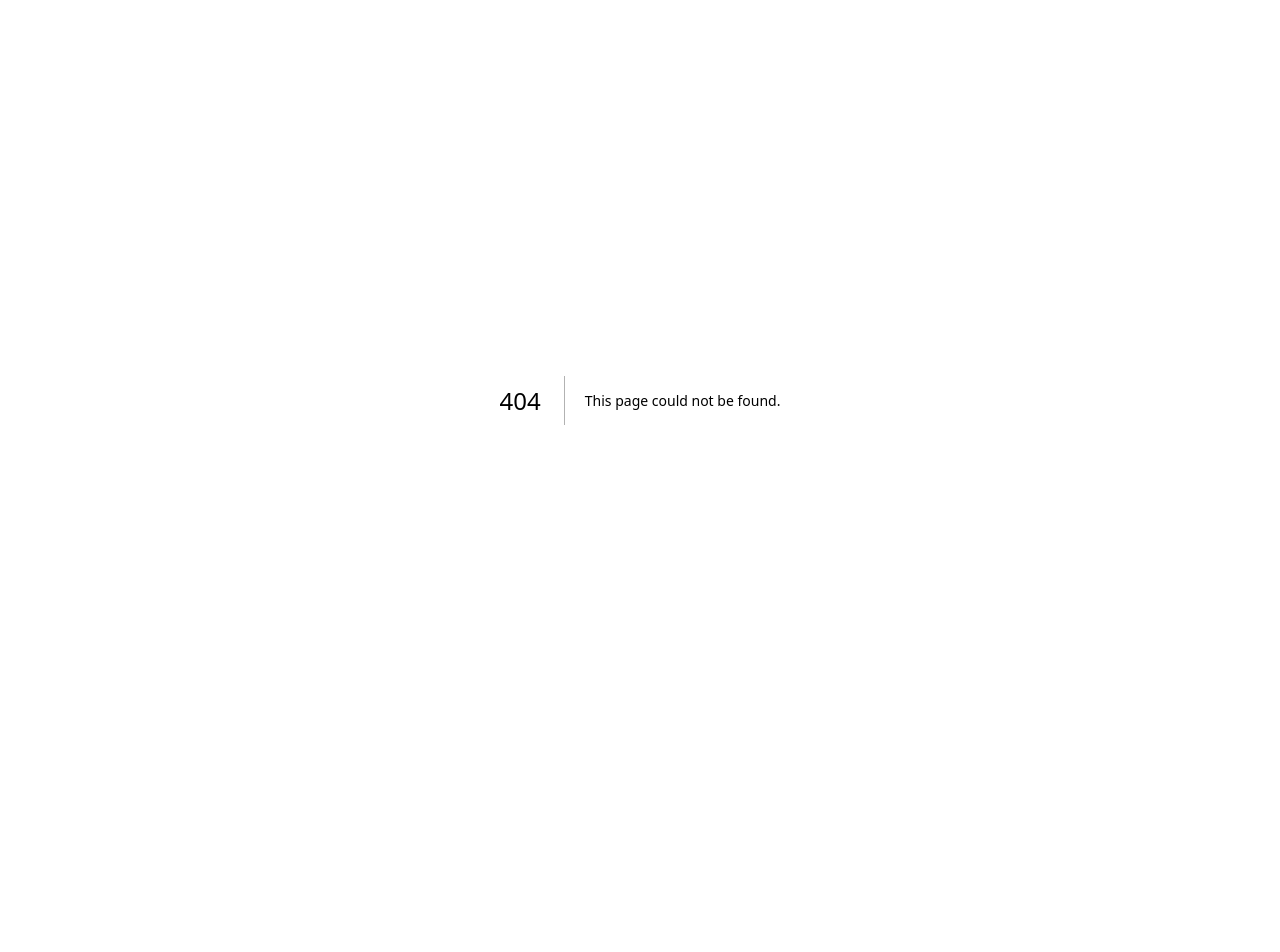
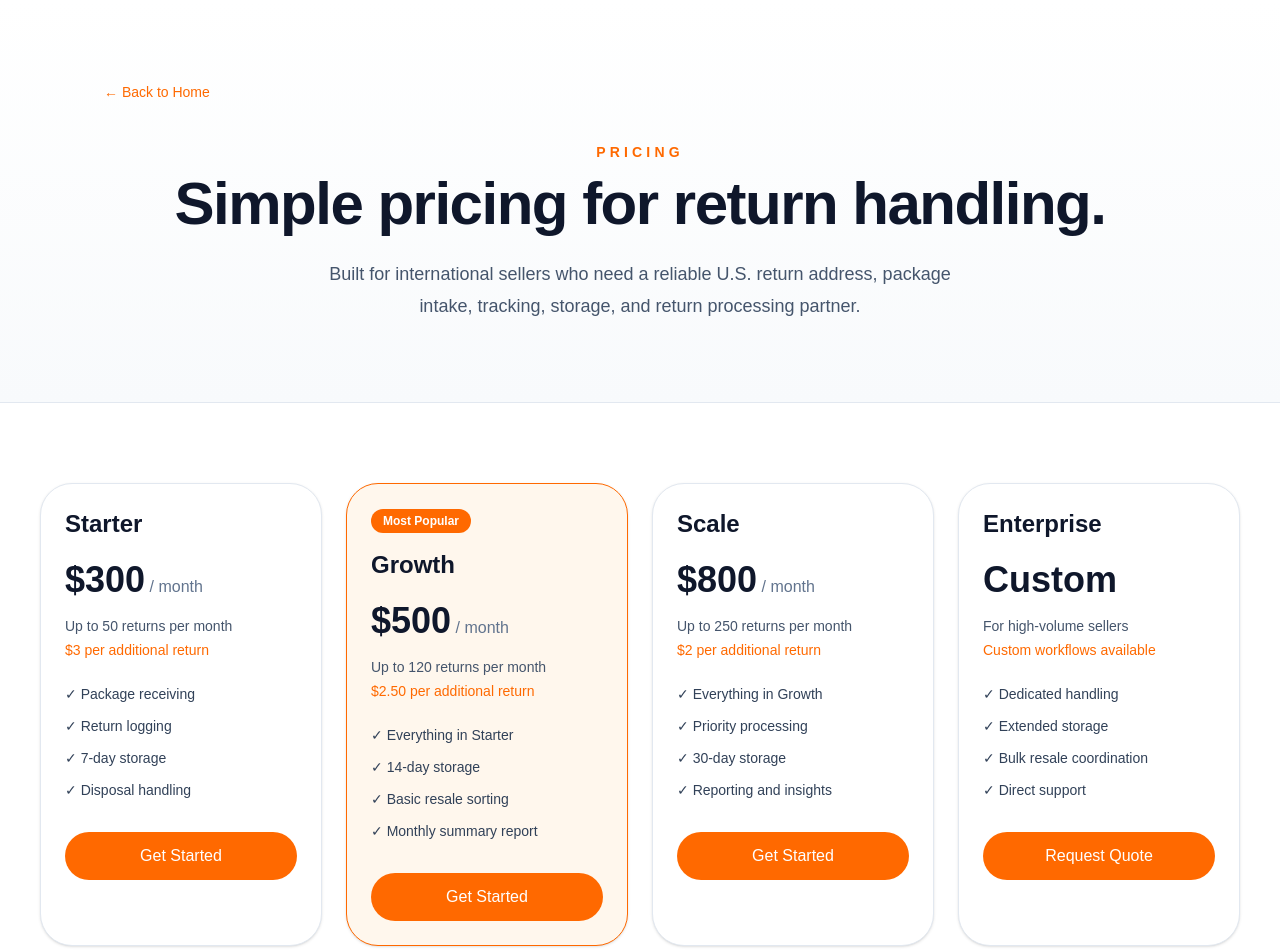
Before and after one commit to mmollat/Returnlab-site, a Next.js app: page /pricing in a window 1280 px wide. Before the commit this address had no page. Shown: the top 952 px of the page. Before the commit the page ends 800 px from the top, so only its background shows below. Built offline with nearby package versions, Linux system fonts and the light colour scheme.

Commit message:
Create page.tsx

```diff
--- /dev/null
+++ b/src/app/pricing/page.tsx
@@ -0,0 +1,188 @@
+export default function PricingPage() {
+  const plans = [
+    {
+      name: "Starter",
+      price: "$300",
+      detail: "Up to 50 returns per month",
+      overage: "$3 per additional return",
+      features: [
+        "Package receiving",
+        "Return logging",
+        "7-day storage",
+        "Disposal handling",
+      ],
+      cta: "Get Started",
+    },
+    {
+      name: "Growth",
+      price: "$500",
+      detail: "Up to 120 returns per month",
+      overage: "$2.50 per additional return",
+      features: [
+        "Everything in Starter",
+        "14-day storage",
+        "Basic resale sorting",
+        "Monthly summary report",
+      ],
+      cta: "Get Started",
+      featured: true,
+    },
+    {
+      name: "Scale",
+      price: "$800",
+      detail: "Up to 250 returns per month",
+      overage: "$2 per additional return",
+      features: [
+        "Everything in Growth",
+        "Priority processing",
+        "30-day storage",
+        "Reporting and insights",
+      ],
+      cta: "Get Started",
+    },
+    {
+      name: "Enterprise",
+      price: "Custom",
+      detail: "For high-volume sellers",
+      overage: "Custom workflows available",
+      features: [
+        "Dedicated handling",
+        "Extended storage",
+        "Bulk resale coordination",
+        "Direct support",
+      ],
+      cta: "Request Quote",
+    },
+  ];
+
+  return (
+    <main className="min-h-screen bg-white text-slate-900">
+      <section className="border-b border-slate-200 bg-[linear-gradient(180deg,#ffffff_0%,#f8fafc_100%)]">
+        <div className="mx-auto max-w-6xl px-6 py-20 md:px-10">
+          <a
+            href="/"
+            className="mb-10 inline-flex text-sm font-medium text-orange-500 hover:text-orange-400"
+          >
+            ← Back to Home
+          </a>
+
+          <div className="text-center">
+            <p className="mb-3 text-sm font-semibold uppercase tracking-[0.3em] text-orange-500">
+              Pricing
+            </p>
+
+            <h1 className="text-4xl font-semibold tracking-tight md:text-6xl">
+              Simple pricing for return handling.
+            </h1>
+
+            <p className="mx-auto mt-6 max-w-2xl text-lg leading-8 text-slate-600">
+              Built for international sellers who need a reliable U.S. return
+              address, package intake, tracking, storage, and return processing
+              partner.
+            </p>
+          </div>
+        </div>
+      </section>
+
+      <section className="mx-auto max-w-7xl px-6 py-20 md:px-10">
+        <div className="grid gap-6 lg:grid-cols-4">
+          {plans.map((plan) => (
+            <div
+              key={plan.name}
+              className={`rounded-[32px] border p-6 shadow-sm ${
+                plan.featured
+                  ? "border-orange-500 bg-orange-50"
+                  : "border-slate-200 bg-white"
+              }`}
+            >
+              {plan.featured && (
+                <div className="mb-4 inline-block rounded-full bg-orange-500 px-3 py-1 text-xs font-semibold text-white">
+                  Most Popular
+                </div>
+              )}
+
+              <h2 className="text-2xl font-semibold">{plan.name}</h2>
+
+              <div className="mt-5">
+                <span className="text-4xl font-bold">{plan.price}</span>
+                {plan.price !== "Custom" && (
+                  <span className="text-slate-500"> / month</span>
+                )}
+              </div>
+
+              <p className="mt-4 text-sm text-slate-600">{plan.detail}</p>
+              <p className="mt-1 text-sm font-medium text-orange-500">
+                {plan.overage}
+              </p>
+
+              <ul className="mt-6 space-y-3 text-sm text-slate-700">
+                {plan.features.map((feature) => (
+                  <li key={feature}>✓ {feature}</li>
+                ))}
+              </ul>
+
+              <a
+                href="/#contact"
+                className="mt-8 block rounded-full bg-orange-500 px-5 py-3 text-center font-medium text-white transition hover:bg-orange-400"
+              >
+                {plan.cta}
+              </a>
+            </div>
+          ))}
+        </div>
+
+        <p className="mx-auto mt-10 max-w-3xl text-center text-sm leading-7 text-slate-500">
+          Pricing is designed to scale with your volume. No hidden fees.
+          Transparent, predictable costs for growing e-commerce operations.
+        </p>
+      </section>
+
+      <section className="mx-auto max-w-6xl px-6 pb-20 md:px-10">
+        <div className="rounded-[32px] border border-slate-200 bg-slate-50 p-7">
+          <h2 className="text-3xl font-semibold tracking-tight">
+            What’s Included
+          </h2>
+
+          <div className="mt-6 grid gap-4 md:grid-cols-2">
+            {[
+              "Secure package receiving",
+              "Organized intake and tracking",
+              "Short-term storage",
+              "Inspection support",
+              "Disposal routing",
+              "Resale / liquidation support",
+            ].map((item) => (
+              <div
+                key={item}
+                className="rounded-2xl border border-slate-200 bg-white px-5 py-4 text-slate-700 shadow-sm"
+              >
+                {item}
+              </div>
+            ))}
+          </div>
+        </div>
+      </section>
+
+      <section className="mx-auto max-w-6xl px-6 pb-24 md:px-10">
+        <div className="rounded-[32px] border border-orange-200 bg-orange-50 p-7 text-center">
+          <h2 className="text-3xl font-semibold tracking-tight">
+            Need a custom workflow?
+          </h2>
+
+          <p className="mx-auto mt-4 max-w-2xl text-sm leading-7 text-slate-600">
+            For high-volume sellers or unique return handling requirements,
+            ReturnLab can build a custom plan around your monthly volume and
+            processing needs.
+          </p>
+
+          <a
+            href="/#contact"
+            className="mt-7 inline-flex rounded-full bg-orange-500 px-7 py-3 font-medium text-white transition hover:bg-orange-400"
+          >
+            Request a Quote
+          </a>
+        </div>
+      </section>
+    </main>
+  );
+}
```
